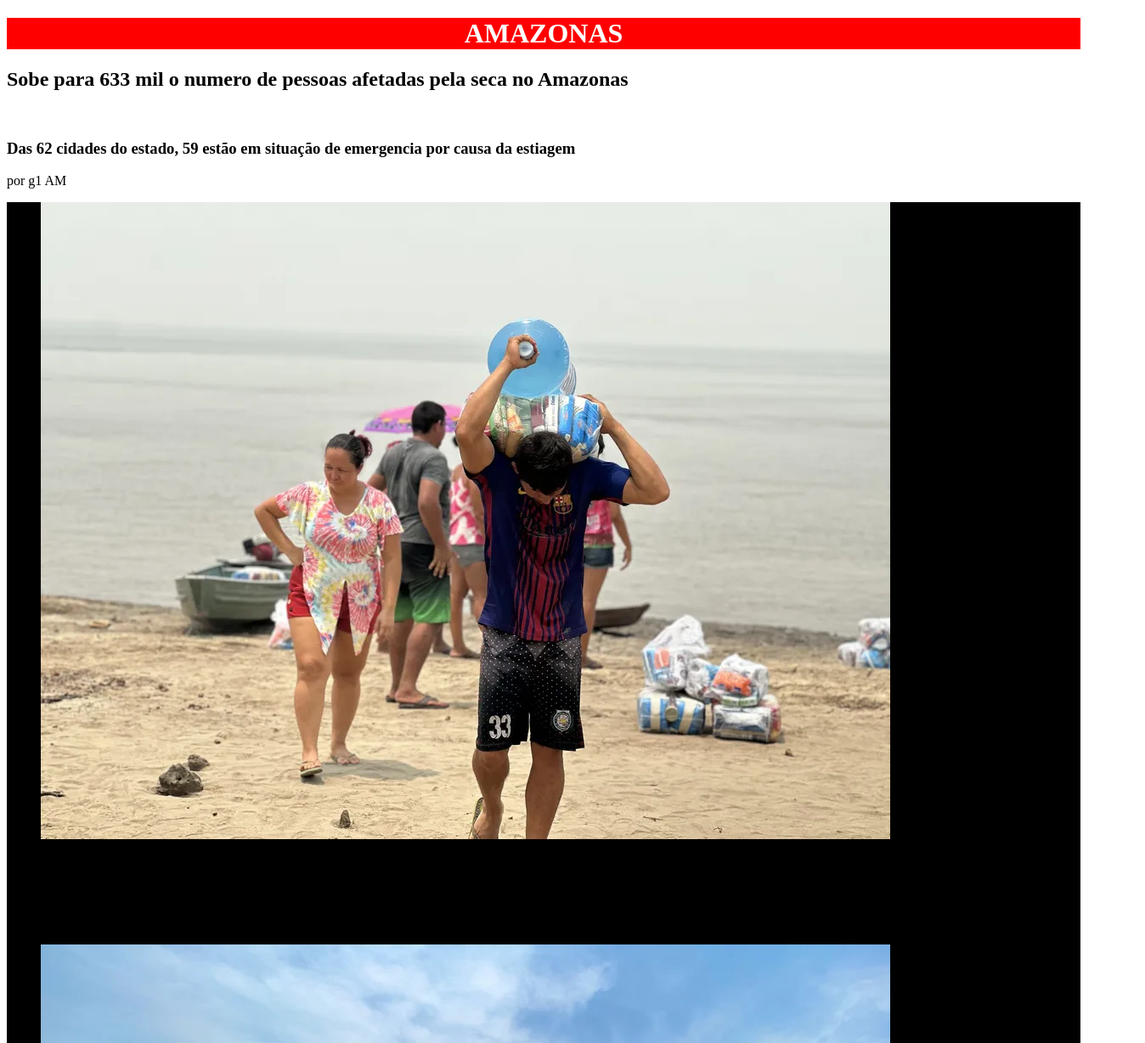
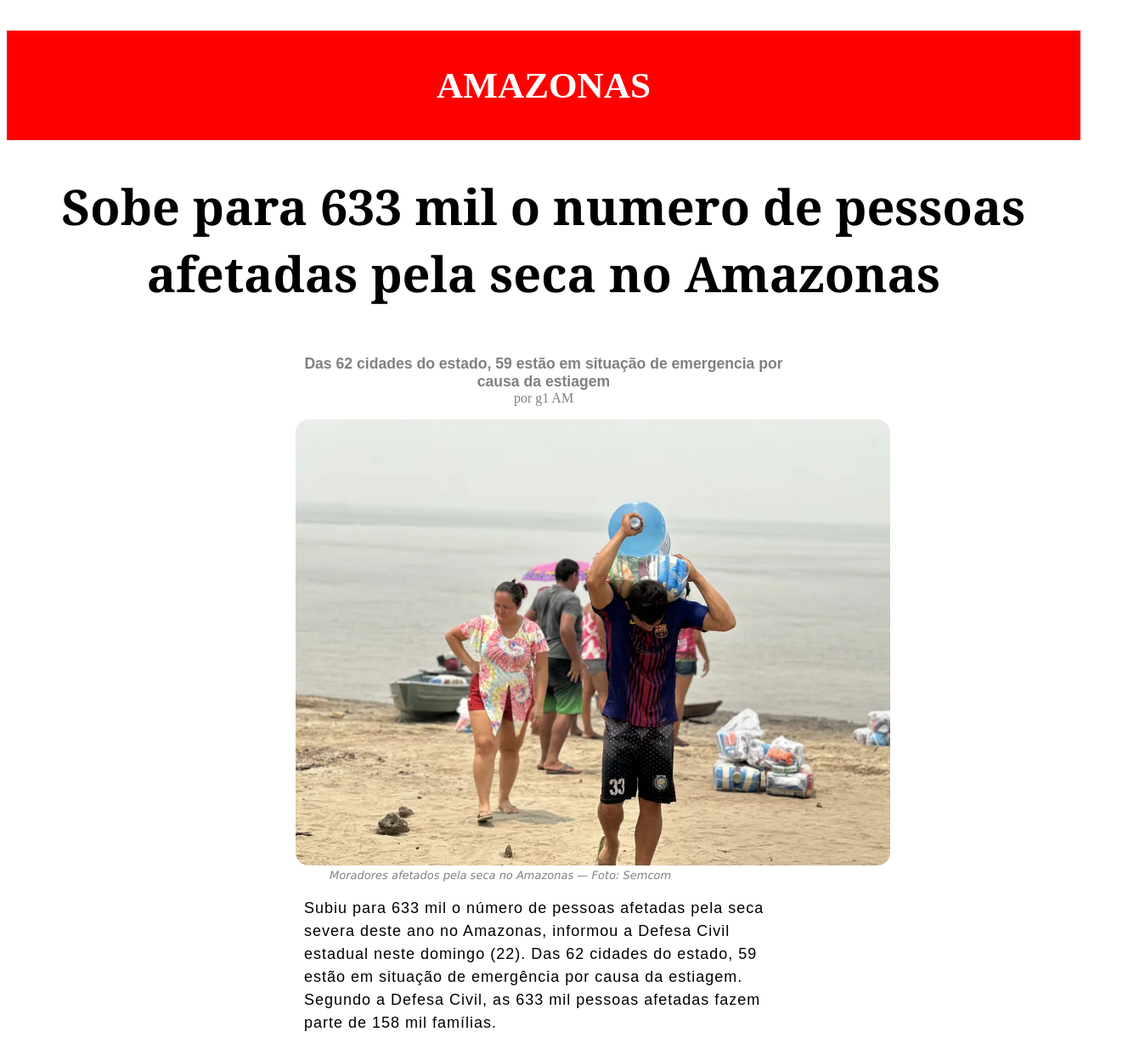
Before and after one commit to ErnestoSESB/Jornal, a plain HTML site: page index.html in a window 1280 px wide. Shown: the top 1228 px of the page at 85% size, 1348 px wide, since content can reach past the window. Drawn offline with Linux system fonts and the light colour scheme; files that its build step writes are made by us from their sources; files whose address does not match are found by name.

Commit message:
Personalização da pasta style

```diff
--- a/index.html
+++ b/index.html
@@ -10,11 +10,11 @@
 </head>
 <body>
     <header>
-        <h1>AMAZONAS</h1>
+        <h2>AMAZONAS</h2>
         <!--colocar um fundo vermelho, com um H1 em cor branca e o titulo do jornal-->
-        <h2>
-            Sobe para 633 mil o numero de pessoas afetadas pela seca no Amazonas
-        </h2>
+        <h1>
+            <strong>Sobe para 633 mil o numero de pessoas afetadas pela seca no Amazonas</strong>
+        </h1>
         <br>
         <h3>
             Das 62 cidades do estado, 59 estão em situação de emergencia por causa da estiagem
--- /dev/null
+++ b/src/style.css
@@ -0,0 +1,89 @@
+
+
+
+body{
+    background-color: white;
+}
+header{
+    background-color: white;
+}
+main{
+ background-color: white;
+}
+footer{
+    background-color: white;
+}
+header > h2{
+    background-color: red;
+    color: white;
+    text-align: center;
+    padding: 40px;
+    font-size: 2.7rem;
+}
+h1{
+    text-align: center;
+    color: black;
+    font-weight: 400;
+    font-size: 3.6rem;
+    font-style: normal;
+    font-family: Georgia, 'Times New Roman', Times, serif;
+}
+header > h3{
+    color: gray;
+    font-size: 1.1rem;
+    margin-top: 0%;
+    margin-bottom: 0%;
+    font-family: Arial, Helvetica, sans-serif;
+    font-style: normal;
+    text-align: center;
+}
+header > p{
+    color: gray;
+    font-size: 1.0rem;
+    margin: 0%;
+    text-align: center;
+}
+img{
+    border-radius: 15px;
+    width: 700px;
+    height: auto;
+    margin-left: 300px;
+    margin-right: 300px;
+}
+main > p{
+    color: black;
+    font-family: Arial, Helvetica, sans-serif;
+    font-size: large;
+    font-style: normal;
+    margin-left: 350px;
+    margin-right: 350px;
+    letter-spacing: 1px;
+    line-height: 1.5;
+}
+figcaption{
+    margin-left: 340px;
+    margin-right: 340px;
+    font-size: small;
+    font-family: 'Lucida Sans', 'Lucida Sans Regular', 'Lucida Grande', 'Lucida Sans Unicode', Geneva, Verdana, sans-serif;
+    font-style: italic;
+    color: gray;
+}
+h3{
+    font-family: Georgia, 'Times New Roman', Times, serif;
+    color: black;
+    font-size: larger;
+    margin-left: 340px;
+    margin-right: 340px;
+}
+a{
+    font-family: 'Trebuchet MS', 'Lucida Sans Unicode', 'Lucida Grande', 'Lucida Sans', Arial, sans-serif;
+    color: red;
+    font-size: 1.3rem;
+    line-height: 1.5;
+    letter-spacing: 1.2px;
+    text-decoration: underline;
+}
+ul{
+    margin-left: 340px;
+    margin-right: 340px;
+}
--- a/style.css
+++ /dev/null
@@ -1,17 +0,0 @@
-body{
-    background-color: white;
-}
-header{
-    background-color: white;
-}
-main{
- background-color: black;
-}
-footer{
-    background-color: black;
-}
-header > h1{
-    background-color: red;
-    color: white;
-    text-align: center;
-}
```
Also changed, not shown: imagens/afetados-seca-amazonas-semcom.webp (renamed from afetados-seca-amazonas-semcom.webp), imagens/favicon.jpg (renamed from favicon.jpg), imagens/lago-maua-na-zona-leste-de-manaus-durante-a-seca-de-2023-imagem-feita-em-5-de-outubro-de-2023-foto-5-mauricio-martins-rede-amazonica.webp (renamed from lago-maua-na-zona-leste-de-manaus-durante-a-seca-de-2023-imagem-feita-em-5-de-outubro-de-2023-foto-5-mauricio-martins-rede-amazonica.webp).
